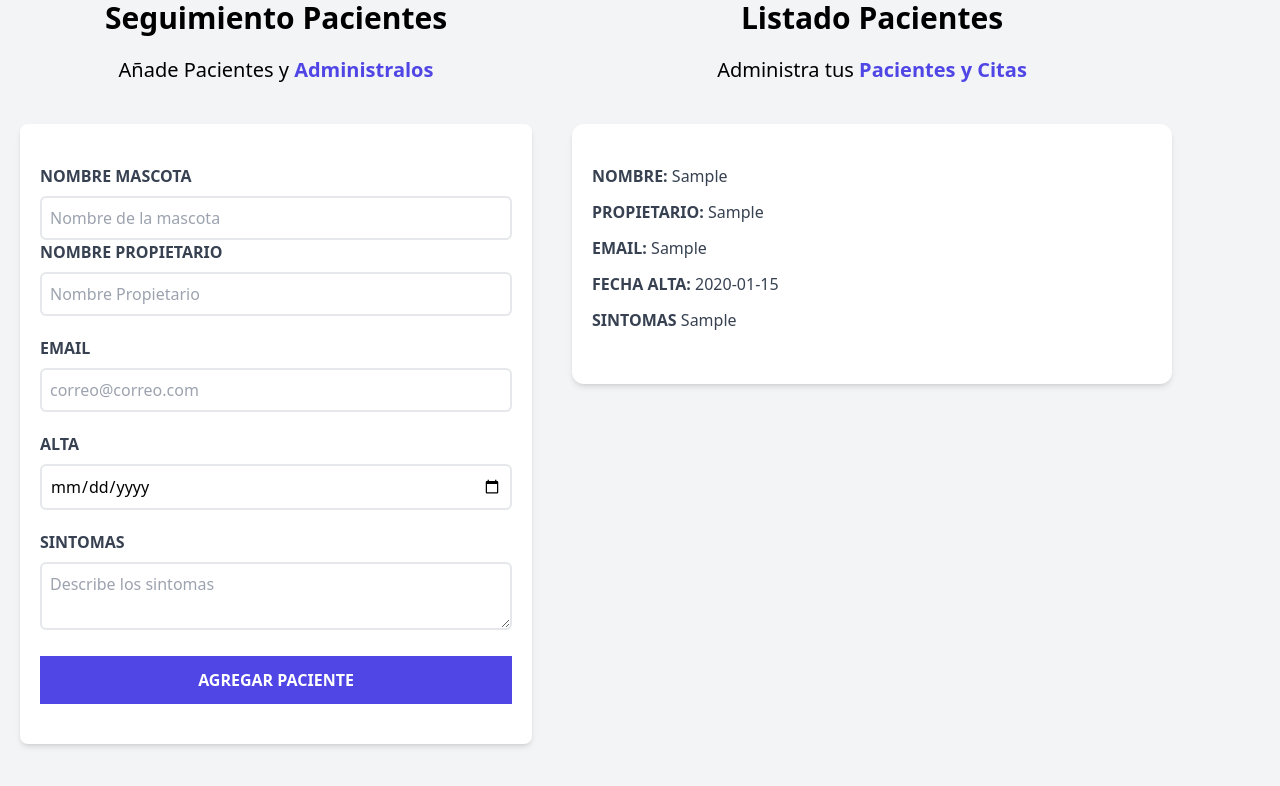
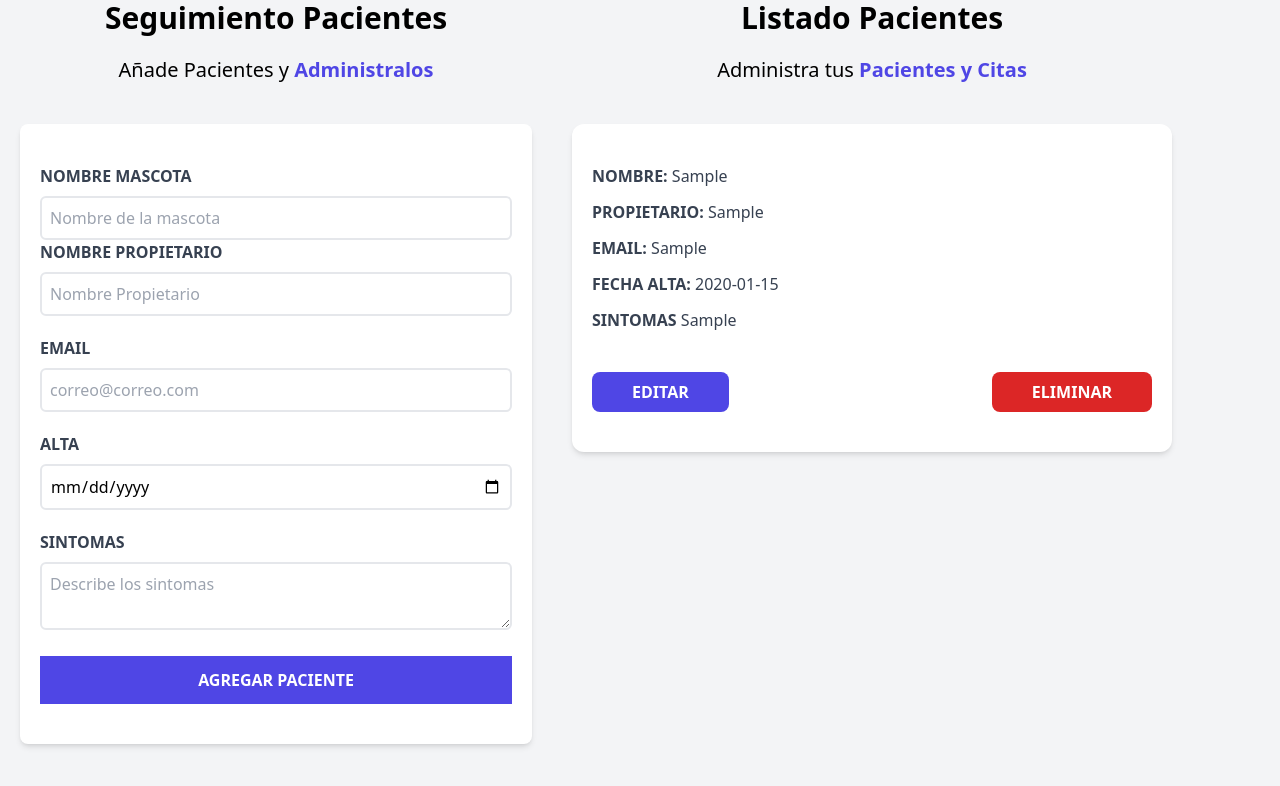
Before and after one commit to jhonbg09/App-medicVet, a React (Vite) app: page / in a window 1280 px wide. Both pictures are taken after typing "Sample", "Sample", "Sample", "2020-01-15", "Sample" into the empty fields and a click on the input "Agregar Paciente". Shown: the part 176-962 px from the top of the page. Built offline with nearby package versions, Linux system fonts and the light colour scheme.

Commit message:
Agregando botones editar y eliminar

```diff
--- a/src/components/Pacientes.jsx
+++ b/src/components/Pacientes.jsx
@@ -23,6 +23,10 @@
                     Sintomas{' '}
                     <span className="font-normal normal-case">{paciente.sintomas}</span>
                 </p>
+                <div className="flex justify-between mt-10">
+                    <button type="button" className="py-2 px-10 bg-indigo-600 hover:bg-indigo-700 text-white font-bold uppercase rounded-lg">Editar</button>
+                    <button type="button" className="py-2 px-10 bg-red-600 hover:bg-red-700 text-white font-bold uppercase rounded-lg">Eliminar</button>
+                </div>
 
             </div>
     );
```
